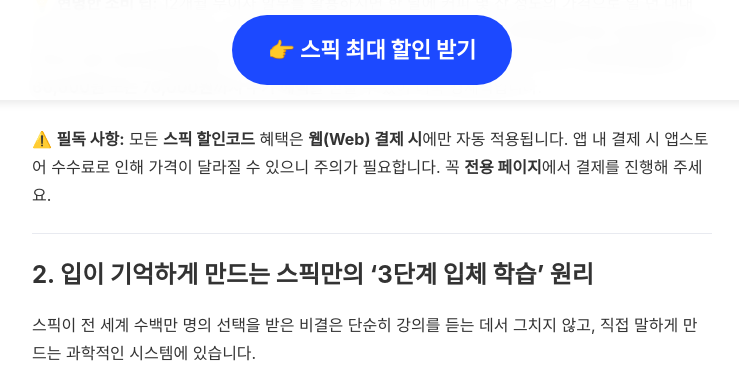
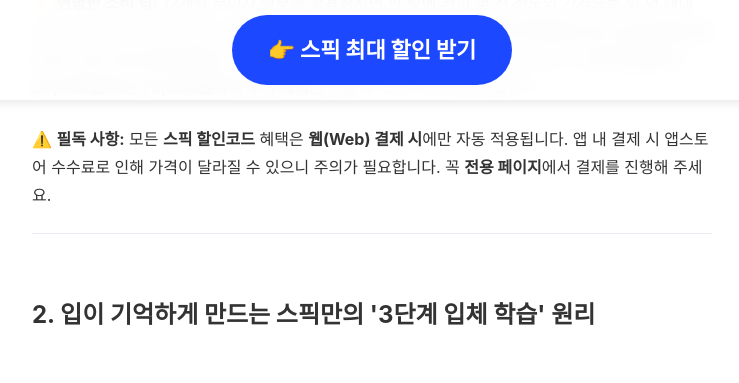
Before and after one commit to kjsjdw/speak_event_page, a Jekyll site: the page built from content/main-page-content.md, in a window 1280 px wide and 900 px high, scrolled down 2051 px, cut to the strip 0-383 px from the top of the window. Shown: the whole strip, without its empty margins (268-1007 px from the left). Built offline with Jekyll 4.4.1, drawn with Linux system fonts in a browser that asks for light colours; some web fonts are replaced.

Commit message:
Update 03-learning-steps.md

```diff
--- a/content/sections/03-learning-steps.md
+++ b/content/sections/03-learning-steps.md
@@ -1,4 +1,4 @@
-## 2. 입이 기억하게 만드는 스픽만의 '3단계 입체 학습' 원리
+<h2 id="toc-2" style="padding-top: 120px; margin-top: -80px; padding-bottom: 30px;">2. 입이 기억하게 만드는 스픽만의 '3단계 입체 학습' 원리</h2>
 스픽이 전 세계 수백만 명의 선택을 받은 비결은 단순히 강의를 듣는 데서 그치지 않고, 직접 말하게 만드는 과학적인 시스템에 있습니다.
 
 <div class="learning-step">
```
